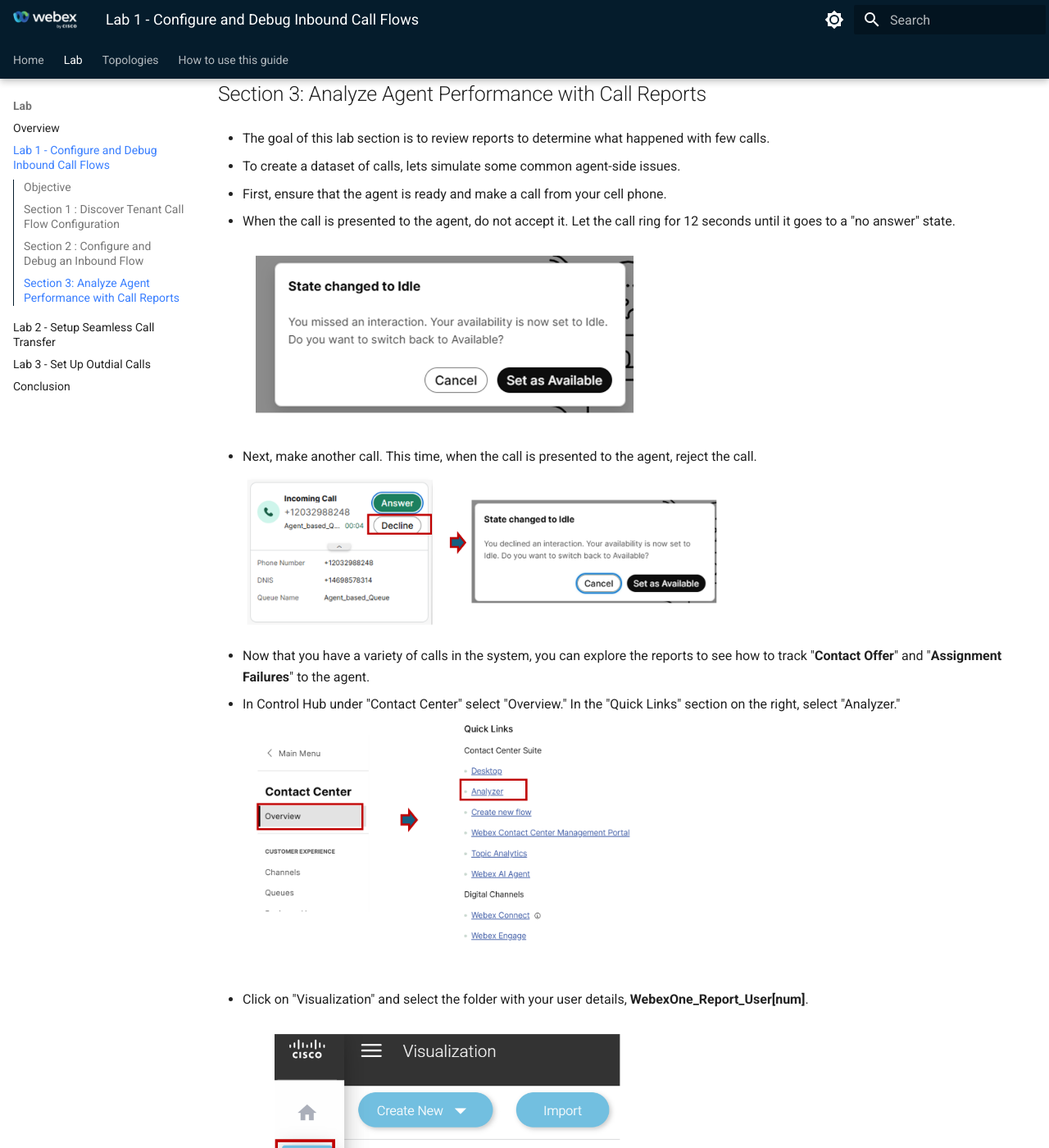
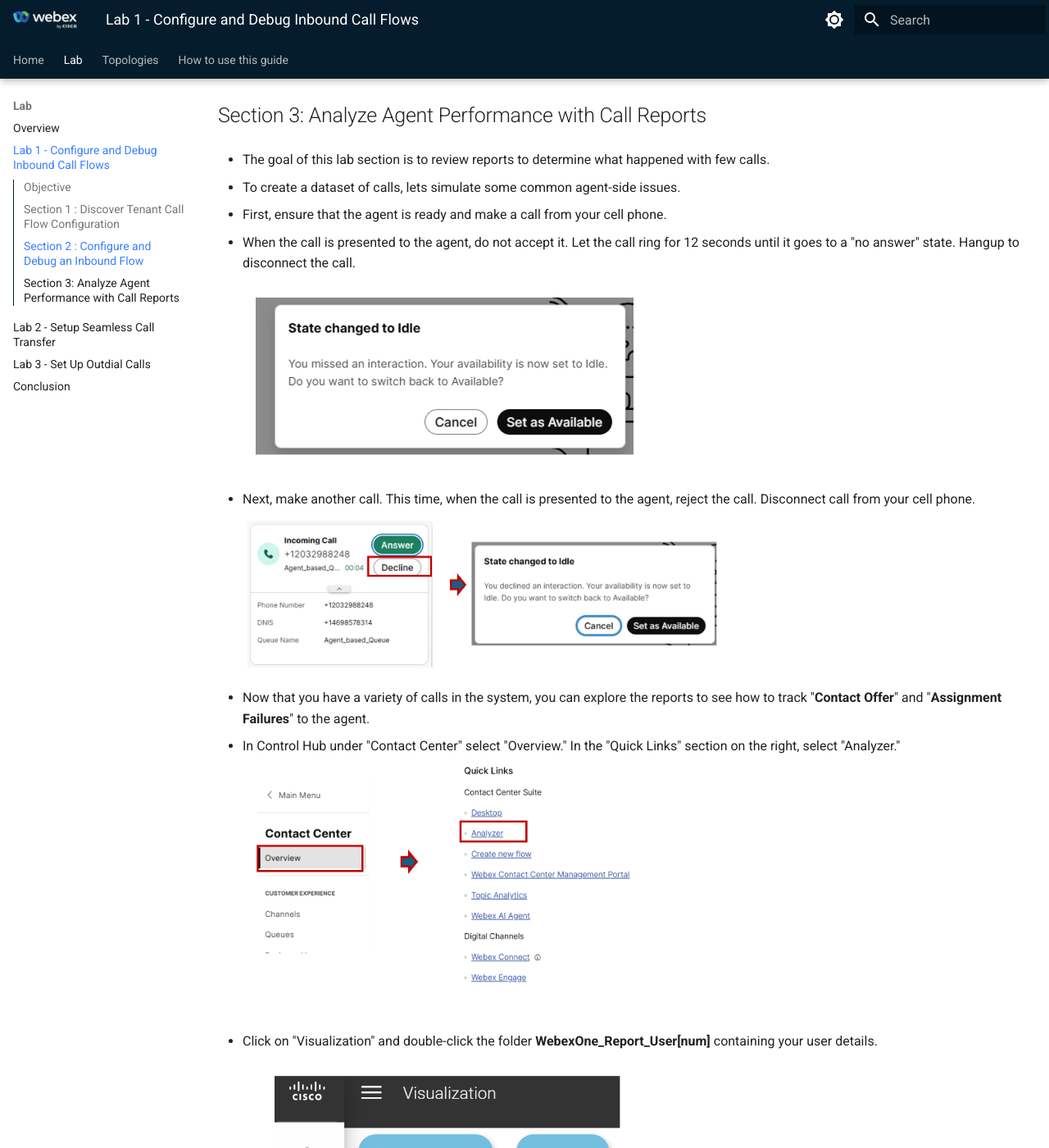
Before and after one commit to WebexCC-SA/LAB-2310, an MkDocs documentation site: the page built from docs/Excercise1.md, in a window 1280 px wide and 1400 px high, scrolled down 14118 px. Shown: the whole window at 82% size. Built offline with MkDocs 1.6.1 and Material for MkDocs 9.7.7, drawn with Linux system fonts in a browser that asks for light colours; some of the changed text lies outside the part shown.

Commit message:
phrasing typos

```diff
--- a/docs/Excercise1.md
+++ b/docs/Excercise1.md
@@ -174,7 +174,7 @@
 
 - Let's troubleshoot to see why the call is not reaching the agent. The best way will be to look at the flow to see what is happening with the call. <br>
 
-- In the customer experience section, select "Flows" and search for the flow you have mapped to the entry point, **WebexOne_Flow_[num]**
+- In the browser tab/window containing Contact Center navigation pane select "Flows" under customer experience section and search for the flow you have mapped to the entry point, **WebexOne_Flow_[num]**
 
       ![Nav](./assets/2310_Excercise1_2_17.png){ width="200" }
 
@@ -221,11 +221,11 @@
 
 - First, ensure that the agent is ready and make a call from your cell phone.
 
-- When the call is presented to the agent, do not accept it. Let the call ring for 12 seconds until it goes to a "no answer" state.
+- When the call is presented to the agent, do not accept it. Let the call ring for 12 seconds until it goes to a "no answer" state. Hangup to disconnect the call.
 
       ![Nav](./assets/2310_Excercise1_3_1.png){ width="500" }
 
-- Next, make another call. This time, when the call is presented to the agent, reject the call.
+- Next, make another call. This time, when the call is presented to the agent, reject the call. Disconnect call from your cell phone.
 
       ![Nav](./assets/2310_Excercise1_3_2.png){ width="600" }
 
@@ -235,7 +235,7 @@
 
       ![Nav](./assets/2310_Excercise1_3_3.png){ width="500" }
 
-- Click on "Visualization" and select the folder with your user details, **WebexOne_Report_User[num]**.
+- Click on "Visualization" and double-click the folder **WebexOne_Report_User[num]** containing your user details.
 
       ![Nav](./assets/2310_Excercise1_3_4.png){ width="500" }
 
```
Also changed, not shown: other parts of docs/Excercise1.md (+3 -3 lines).
